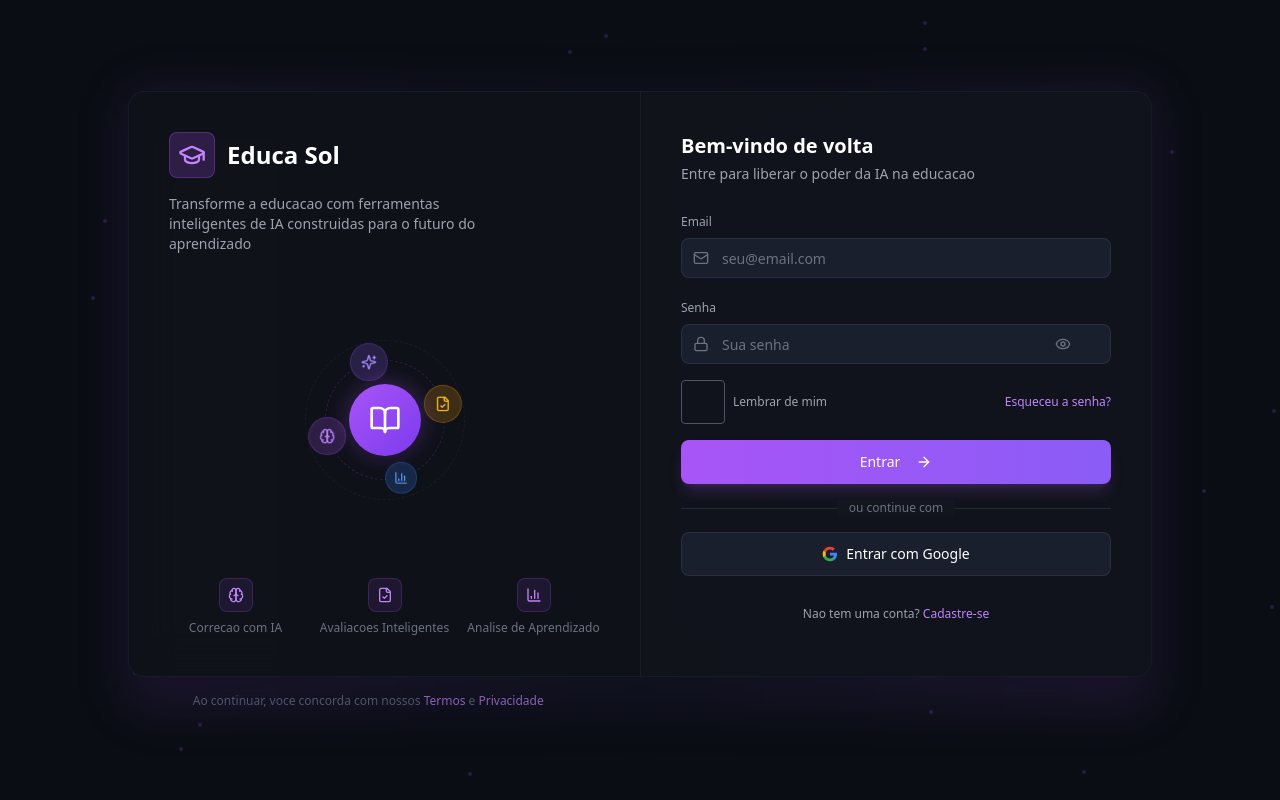
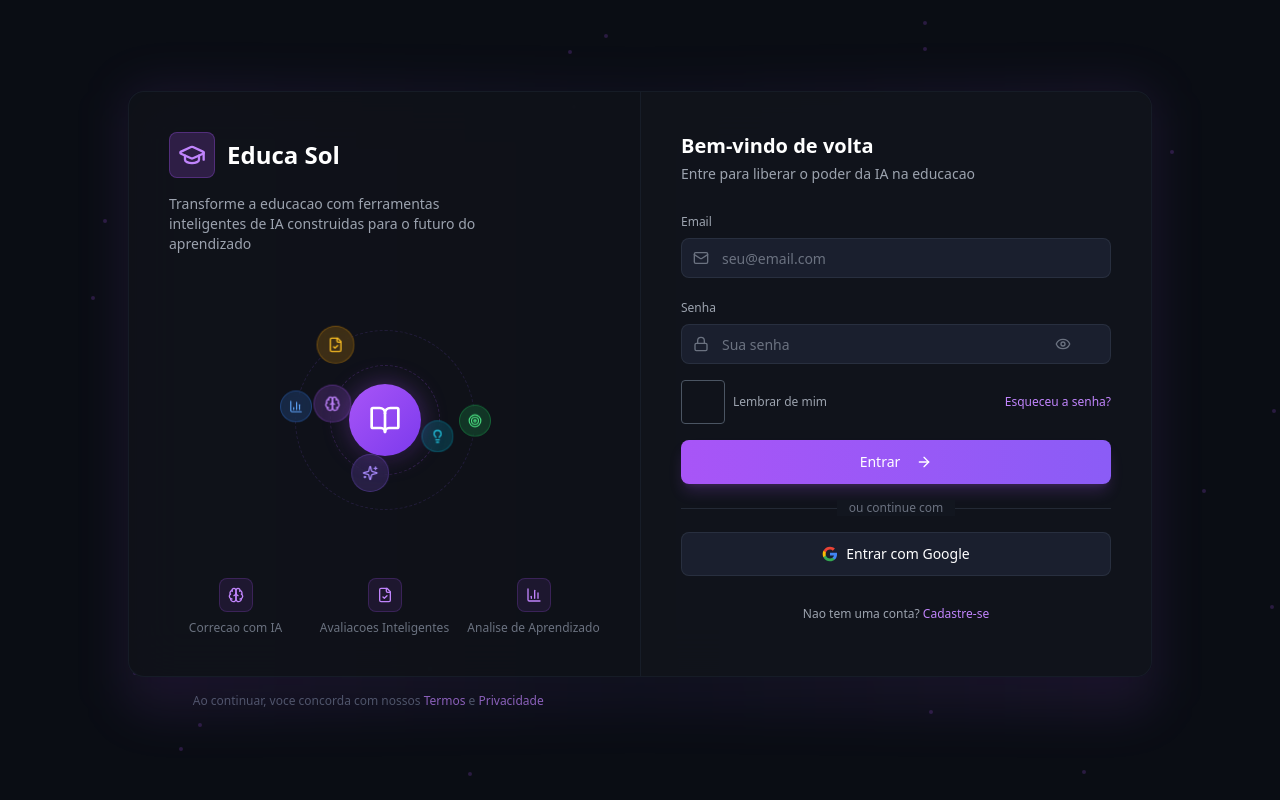
Before and after one commit to hudsonargollo/educassol, a React (Vite) app: page /auth in a window 1280 px wide. Built offline with nearby package versions, Linux system fonts and the light colour scheme.

Commit message:
Add dual orbit animation with 6 icons in different directions

```diff
--- a/src/pages/Auth.tsx
+++ b/src/pages/Auth.tsx
@@ -1,7 +1,7 @@
 import { useState, useEffect } from "react";
 import { supabase } from "@/integrations/supabase/client";
 import { useNavigate } from "react-router-dom";
-import { GraduationCap, Sparkles, Mail, Lock, Eye, EyeOff, ArrowRight, Brain, BarChart3, FileCheck, BookOpen } from "lucide-react";
+import { GraduationCap, Sparkles, Mail, Lock, Eye, EyeOff, ArrowRight, Brain, BarChart3, FileCheck, BookOpen, Lightbulb, Target } from "lucide-react";
 import { Button } from "@/components/ui/button";
 import { Checkbox } from "@/components/ui/checkbox";
 import { useToast } from "@/hooks/use-toast";
@@ -57,24 +57,32 @@ const Auth = () => {
     <div className="min-h-screen bg-[#0a0d14] relative overflow-hidden flex items-center justify-center p-4">
       {/* Orbit animation styles */}
       <style>{`
-        @keyframes orbit {
-          from { transform: rotate(0deg) translateX(60px) rotate(0deg); }
-          to { transform: rotate(360deg) translateX(60px) rotate(-360deg); }
+        @keyframes orbit-inner {
+          from { transform: rotate(0deg) translateX(55px) rotate(0deg); }
+          to { transform: rotate(360deg) translateX(55px) rotate(-360deg); }
         }
-        @keyframes orbit-reverse {
-          from { transform: rotate(360deg) translateX(80px) rotate(-360deg); }
-          to { transform: rotate(0deg) translateX(80px) rotate(0deg); }
+        @keyframes orbit-inner-reverse {
+          from { transform: rotate(360deg) translateX(55px) rotate(-360deg); }
+          to { transform: rotate(0deg) translateX(55px) rotate(0deg); }
+        }
+        @keyframes orbit-outer {
+          from { transform: rotate(0deg) translateX(90px) rotate(0deg); }
+          to { transform: rotate(360deg) translateX(90px) rotate(-360deg); }
+        }
+        @keyframes orbit-outer-reverse {
+          from { transform: rotate(360deg) translateX(90px) rotate(-360deg); }
+          to { transform: rotate(0deg) translateX(90px) rotate(0deg); }
         }
         @keyframes pulse-glow {
           0%, 100% { box-shadow: 0 0 20px rgba(168, 85, 247, 0.3); }
-          50% { box-shadow: 0 0 35px rgba(168, 85, 247, 0.5); }
+          50% { box-shadow: 0 0 40px rgba(168, 85, 247, 0.5); }
         }
-        .orbit-1 { animation: orbit 12s linear infinite; }
-        .orbit-2 { animation: orbit 12s linear infinite; animation-delay: -3s; }
-        .orbit-3 { animation: orbit 12s linear infinite; animation-delay: -6s; }
-        .orbit-4 { animation: orbit 12s linear infinite; animation-delay: -9s; }
-        .orbit-outer-1 { animation: orbit-reverse 18s linear infinite; }
-        .orbit-outer-2 { animation: orbit-reverse 18s linear infinite; animation-delay: -9s; }
+        .orbit-inner-1 { animation: orbit-inner 10s linear infinite; }
+        .orbit-inner-2 { animation: orbit-inner-reverse 12s linear infinite; animation-delay: -3s; }
+        .orbit-inner-3 { animation: orbit-inner 10s linear infinite; animation-delay: -5s; }
+        .orbit-outer-1 { animation: orbit-outer-reverse 16s linear infinite; }
+        .orbit-outer-2 { animation: orbit-outer 20s linear infinite; animation-delay: -5s; }
+        .orbit-outer-3 { animation: orbit-outer-reverse 16s linear infinite; animation-delay: -10.5s; }
         .center-glow { animation: pulse-glow 3s ease-in-out infinite; }
       `}</style>
 
@@ -105,7 +113,7 @@ const Auth = () => {
             </p>
 
             {/* Orbiting icons */}
-            <div className="relative flex-1 min-h-[220px] flex items-center justify-center">
+            <div className="relative flex-1 min-h-[240px] flex items-center justify-center">
               {/* Center icon with glow */}
               <div className="relative z-20 center-glow rounded-full">
                 <div className="relative p-5 rounded-full bg-gradient-to-br from-examai-purple-500 to-violet-600 shadow-lg">
@@ -113,38 +121,54 @@ const Auth = () => {
                 </div>
               </div>
 
-              {/* Inner orbit ring (visual) */}
-              <div className="absolute w-[120px] h-[120px] rounded-full border border-dashed border-examai-purple-500/20" />
+              {/* Inner orbit ring */}
+              <div className="absolute w-[110px] h-[110px] rounded-full border border-dashed border-examai-purple-500/20" />
 
-              {/* Outer orbit ring (visual) */}
-              <div className="absolute w-[160px] h-[160px] rounded-full border border-dashed border-violet-500/10" />
+              {/* Outer orbit ring */}
+              <div className="absolute w-[180px] h-[180px] rounded-full border border-dashed border-violet-500/15" />
 
-              {/* Inner orbiting icons */}
+              {/* Inner orbit - 3 icons, mixed directions */}
               <div className="absolute inset-0 flex items-center justify-center">
-                <div className="orbit-1">
+                <div className="orbit-inner-1">
                   <div className="p-2.5 rounded-full bg-examai-purple-500/20 border border-examai-purple-500/30 backdrop-blur-sm">
                     <Brain className="h-4 w-4 text-examai-purple-400" />
                   </div>
                 </div>
               </div>
               <div className="absolute inset-0 flex items-center justify-center">
-                <div className="orbit-2">
+                <div className="orbit-inner-2">
                   <div className="p-2.5 rounded-full bg-violet-500/20 border border-violet-500/30 backdrop-blur-sm">
                     <Sparkles className="h-4 w-4 text-violet-400" />
                   </div>
                 </div>
               </div>
               <div className="absolute inset-0 flex items-center justify-center">
-                <div className="orbit-3">
+                <div className="orbit-inner-3">
+                  <div className="p-2 rounded-full bg-cyan-500/20 border border-cyan-500/30 backdrop-blur-sm">
+                    <Lightbulb className="h-3.5 w-3.5 text-cyan-400" />
+                  </div>
+                </div>
+              </div>
+
+              {/* Outer orbit - 3 icons, opposite direction */}
+              <div className="absolute inset-0 flex items-center justify-center">
+                <div className="orbit-outer-1">
                   <div className="p-2.5 rounded-full bg-amber-500/20 border border-amber-500/30 backdrop-blur-sm">
                     <FileCheck className="h-4 w-4 text-amber-400" />
                   </div>
                 </div>
               </div>
               <div className="absolute inset-0 flex items-center justify-center">
-                <div className="orbit-4">
+                <div className="orbit-outer-2">
                   <div className="p-2 rounded-full bg-blue-500/20 border border-blue-500/30 backdrop-blur-sm">
                     <BarChart3 className="h-3.5 w-3.5 text-blue-400" />
+                  </div>
+                </div>
+              </div>
+              <div className="absolute inset-0 flex items-center justify-center">
+                <div className="orbit-outer-3">
+                  <div className="p-2 rounded-full bg-green-500/20 border border-green-500/30 backdrop-blur-sm">
+                    <Target className="h-3.5 w-3.5 text-green-400" />
                   </div>
                 </div>
               </div>
```
